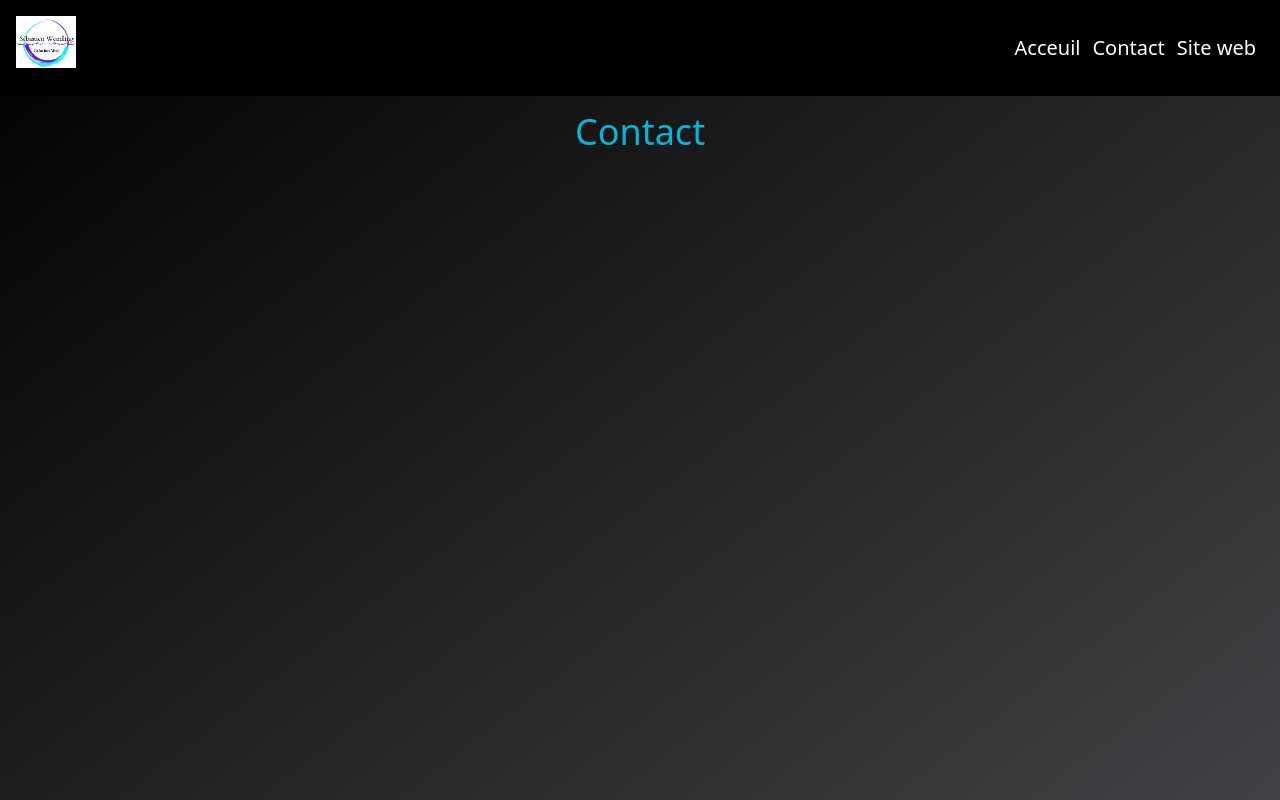
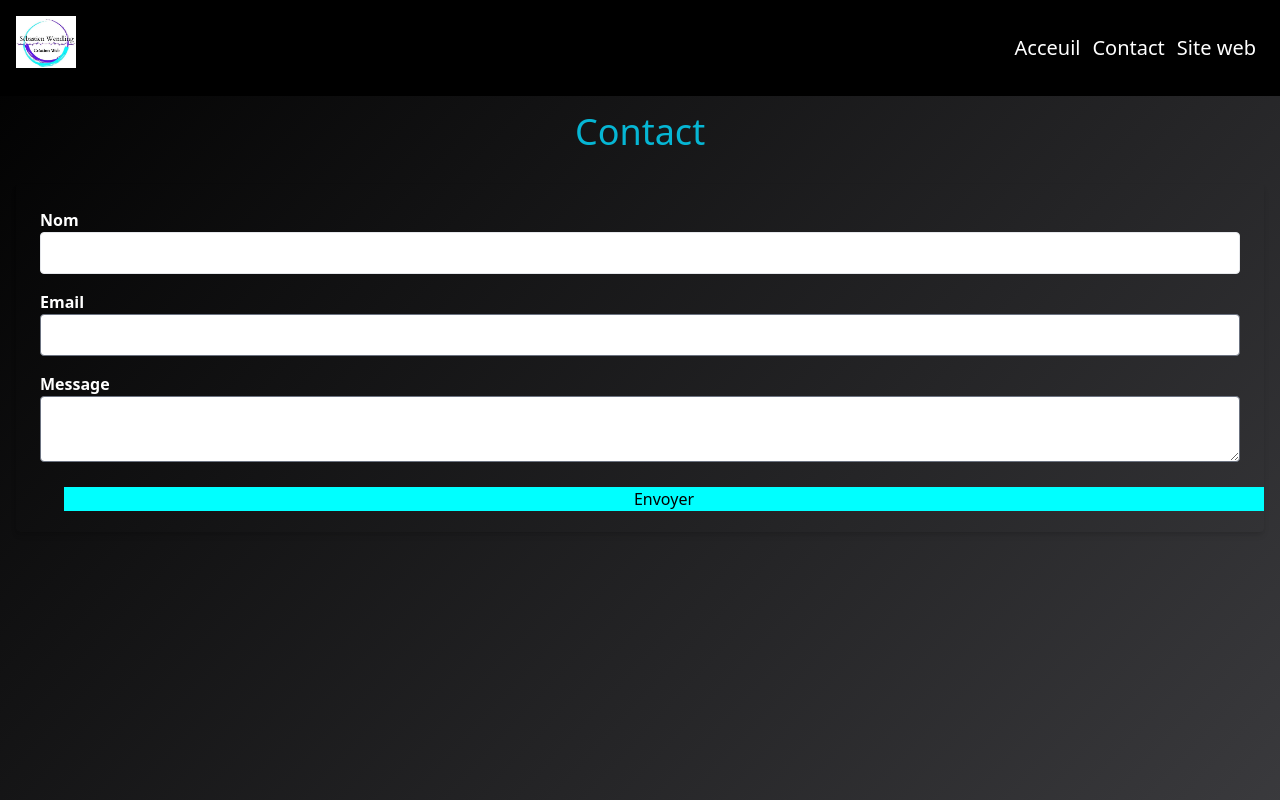
Before and after one commit to seb34110/portfolio, a Next.js app: page /contact in a window 1280 px wide. Shown: the top 800 px of the page. Built offline with nearby package versions, Linux system fonts and the light colour scheme.

Commit message:
modif ontactForm

```diff
--- /dev/null
+++ b/src/pages/components/ContactForm.tsx
@@ -0,0 +1,91 @@
+import {
+  useForm,
+  SubmitHandler,
+  Controller,
+  FieldValues,
+} from "react-hook-form";
+
+interface FormData {
+  name: string;
+  email: string;
+  message: string;
+}
+
+export const ContactForm: React.FC = () => {
+  const {
+    handleSubmit,
+    control,
+    formState: { errors },
+  } = useForm<FormData>();
+
+  const onSubmit: SubmitHandler<FormData> = (data) => {
+    console.log(data);
+    // Envoyez les données à votre backend ici
+  };
+
+  return (
+    <div className="container mx-auto my-8 p-6 bg-gray rounded shadow-md">
+      <form onSubmit={handleSubmit(onSubmit)} className="grid gap-4">
+        <div>
+          <label className="block text-white font-bold">Nom</label>
+          <Controller
+            name="name"
+            control={control}
+            render={({ field }) => (
+              <input {...field} className="w-full p-2 border rounded" />
+            )}
+            rules={{ required: "Ce champ est requis" }}
+          />
+          {errors.name && <p className="text-red-500">{errors.name.message}</p>}
+        </div>
+
+        <div>
+          <label className="block text-white font-bold">Email</label>
+          <Controller
+            name="email"
+            control={control}
+            render={({ field }) => (
+              <input
+                {...field}
+                type="email"
+                className="w-full p-2 border rounded"
+              />
+            )}
+            rules={{
+              required: "Ce champ est requis",
+              pattern: {
+                value: /\S+@\S+\.\S+/,
+                message: "Adresse email invalide",
+              },
+            }}
+          />
+          {errors.email && (
+            <p className="text-red-500">{errors.email.message}</p>
+          )}
+        </div>
+
+        <div>
+          <label className="block text-white font-bold">Message</label>
+          <Controller
+            name="message"
+            control={control}
+            render={({ field }) => (
+              <textarea
+                {...field}
+                className="w-full p-2 border rounded"
+              ></textarea>
+            )}
+            rules={{ required: "Ce champ est requis" }}
+          />
+          {errors.message && (
+            <p className="text-red-500">{errors.message.message}</p>
+          )}
+        </div>
+
+        <button type="submit" className="border-gradient">
+          Envoyer
+        </button>
+      </form>
+    </div>
+  );
+};
--- a/src/pages/components/header.tsx
+++ b/src/pages/components/header.tsx
@@ -1,5 +1,6 @@
 import Link from "next/link";
 import Image from "next/image";
+
 export const HeaderSite = () => {
   return (
     <div className="flex flex-col max-h-screen">
--- a/src/pages/contact.tsx
+++ b/src/pages/contact.tsx
@@ -1,7 +1,8 @@
 import Link from "next/link";
 import { HeaderSite } from "./components/header";
 import { FooterSite } from "./components/footer";
-
+import { ContactForm } from "./components/ContactForm";
+import { useForm } from "react-hook-form";
 const Contact = () => {
   return (
     <>
@@ -9,6 +10,7 @@ const Contact = () => {
       <main>
         <div className="container mx-auto p-4">
           <h1 className="text-cyan-500 text-4xl text-center mb-4">Contact</h1>
+          <ContactForm />
         </div>
       </main>
       <FooterSite />
--- a/src/pages/index.tsx
+++ b/src/pages/index.tsx
@@ -5,6 +5,7 @@ import { CardDev } from "./components/cardDev";
 import { Skills } from "./components/skills";
 import { CardWordpress } from "./components/cardWordpress";
 import { Inter } from "next/font/google";
+import { useForm } from "react-hook-form";
 
 const inter = Inter({ subsets: ["latin"] });
 
--- a/src/styles/globals.css
+++ b/src/styles/globals.css
@@ -35,3 +35,30 @@ header {
 .Skills {
   background: linear-gradient(to left top, rgb(73, 73, 77), rgb(0, 0, 0));
 }
+
+@keyframes borderAnimation {
+  0% {
+    transform: translateX(0);
+  }
+  25% {
+    transform: translateX(5%);
+  }
+  50% {
+    transform: translateY(20%);
+  }
+  75% {
+    transform: translateY(0);
+  }
+  100% {
+    transform: translateX(0);
+  }
+}
+
+.border-gradient {
+  background: cyan;
+  animation: borderAnimation 4s linear infinite;
+  top: -4px;
+  left: -4px;
+  right: -4px;
+  bottom: -4px;
+}
--- a/tailwind.config.ts
+++ b/tailwind.config.ts
@@ -14,6 +14,13 @@ const config: Config = {
         "gradient-conic":
           "conic-gradient(from 180deg at 50% 50%, var(--tw-gradient-stops))",
       },
+      linearGradientColors: (theme) => ({
+        "blue-purple-cyan": [
+          theme("colors.blue.500"),
+          theme("colors.purple.500"),
+          theme("colors.cyan.500"),
+        ],
+      }),
     },
   },
   plugins: [require("flowbite/plugin")],
```
